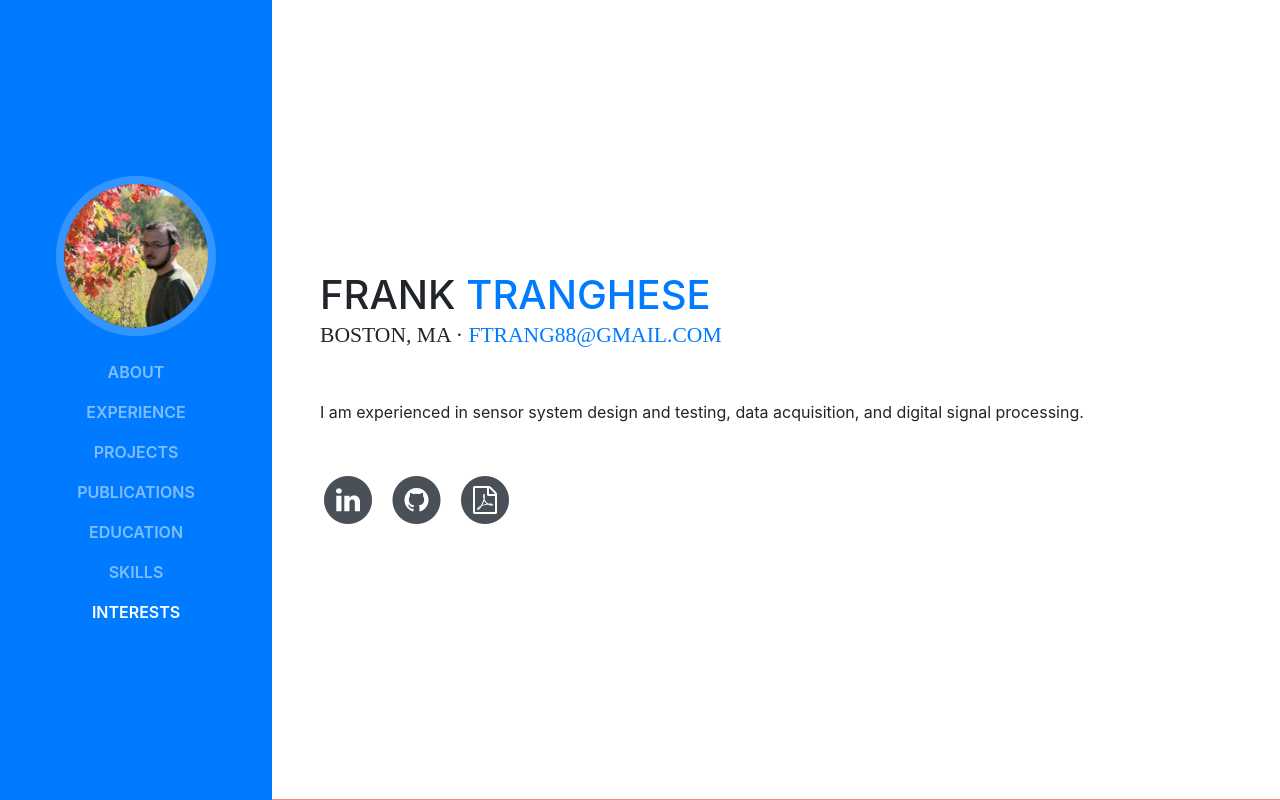
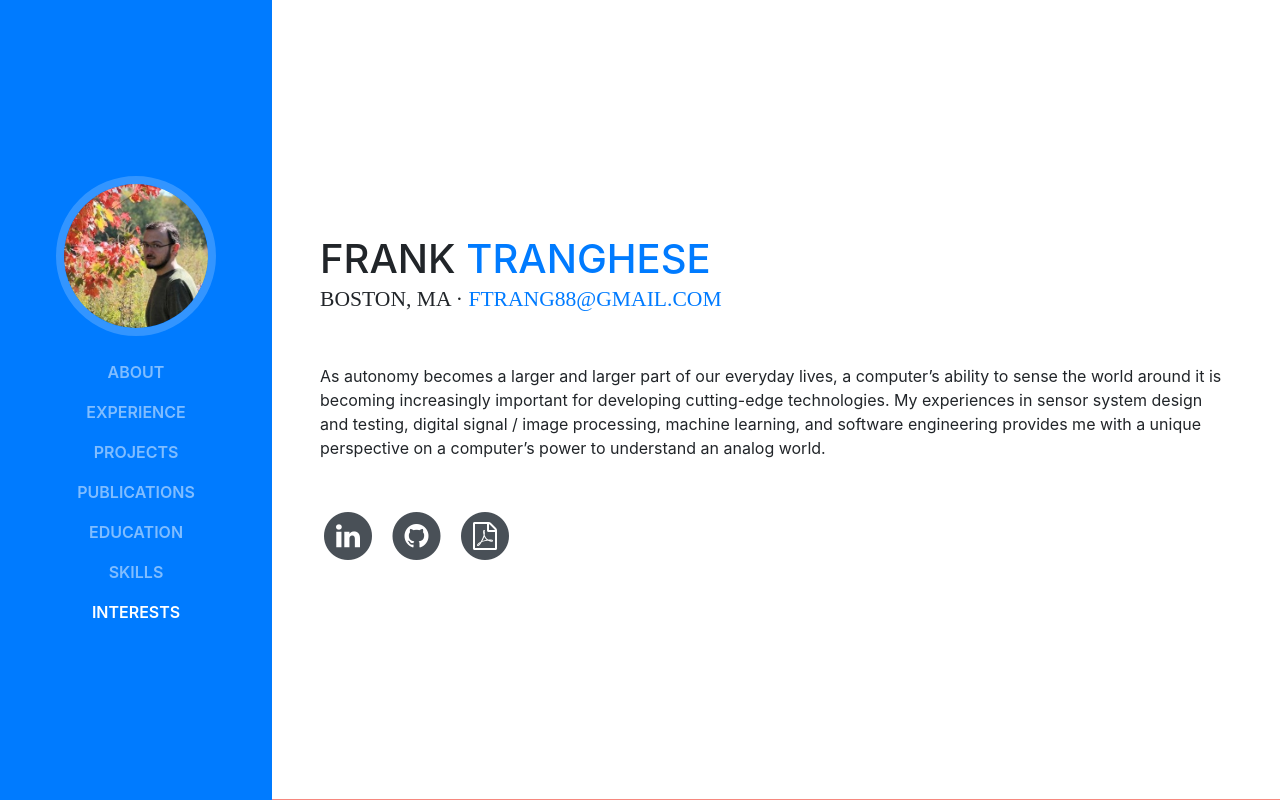
Before and after one commit to ftranghese/ftranghese.github.io, a website with bundled scripts: page index.html in a window 1280 px wide. Shown: the top 800 px of the page. Built offline with nearby package versions, Linux system fonts and the light colour scheme; a web font is replaced by a local one.

Commit message:
update bio

```diff
--- a/index.html
+++ b/index.html
@@ -74,7 +74,7 @@
           <div class="subheading mb-5">Boston, MA ·
             <a href="mailto:ftrang88@gmail.com">ftrang88@gmail.com</a>
           </div>
-          <p class="mb-5">I am experienced in sensor system design and testing, data acquisition, and digital signal processing.</p>
+          <p class="mb-5">As autonomy becomes a larger and larger part of our everyday lives, a computer’s ability to sense the world around it is becoming increasingly important for developing cutting-edge technologies. My experiences in sensor system design and testing, digital signal / image processing, machine learning, and software engineering provides me with a unique perspective on a computer’s power to understand an analog world.</p>
           <ul class="list-inline list-social-icons mb-0">
             <li class="list-inline-item">
               <a href="https://www.linkedin.com/in/franktranghese/">
```
